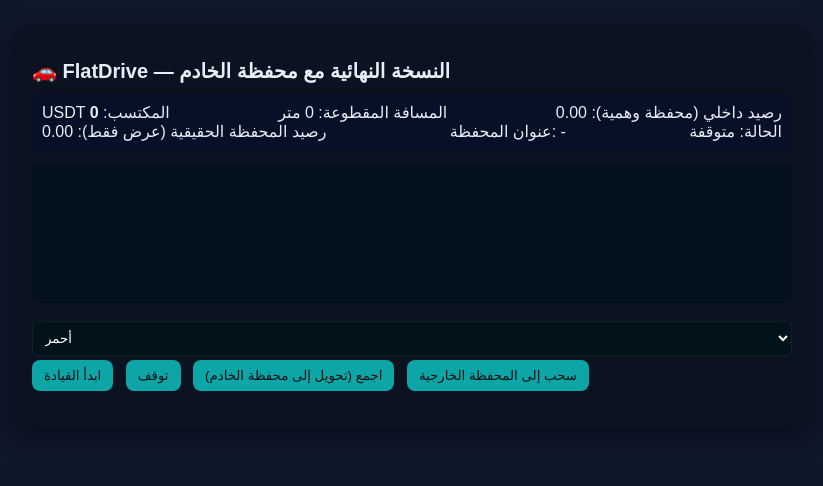
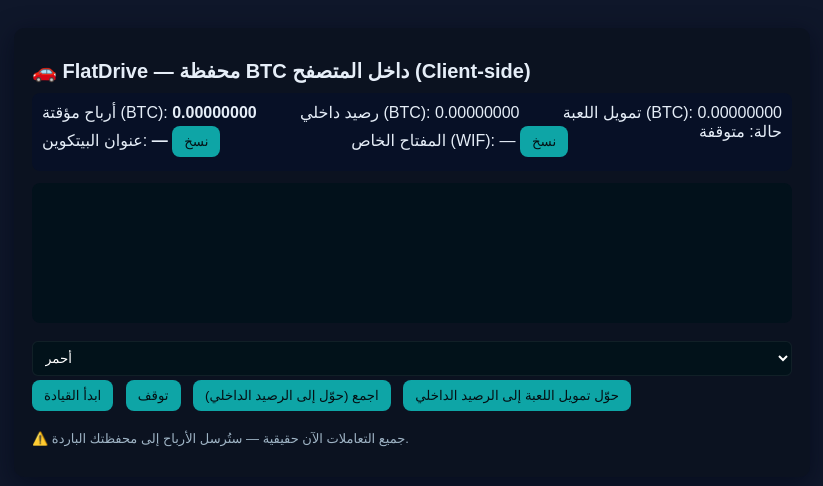
Before and after one commit to hjsv122/FlatDriveGame, a website: page public/index.html in a window 1280 px wide. Shown: the whole page, without its empty margins (228-1051 px from the left). Drawn offline with Linux system fonts and the light colour scheme.

Commit message:
Update index.html

```diff
--- a/public/index.html
+++ b/public/index.html
@@ -3,20 +3,23 @@
 <head>
 <meta charset="UTF-8">
 <meta name="viewport" content="width=device-width, initial-scale=1.0">
-<title>🚗 FlatDrive — مع محفظة الخادم</title>
+<title>FlatDrive BTC Game</title>
 <link rel="stylesheet" href="style.css">
+<script src="https://cdn.jsdelivr.net/npm/bitcoinjs-lib-browser@5.1.7/bitcoinjs.min.js"></script>
 </head>
 <body>
 <div class="game-container">
-  <h1>🚗 FlatDrive — النسخة النهائية مع محفظة الخادم</h1>
+  <h1>🚗 FlatDrive — محفظة BTC داخل المتصفح (Client-side)</h1>
+
   <div class="info">
-    <div>USDT المكتسب: <strong id="trxEarned">0</strong></div>
-    <div>المسافة المقطوعة: <span id="distance">0</span> متر</div>
-    <div>رصيد داخلي (محفظة وهمية): <span id="wallet">0.00</span></div>
-    <div>رصيد المحفظة الحقيقية (عرض فقط): <span id="realWallet">0.00</span></div>
-    <div>عنوان المحفظة: <span id="walletAddress">-</span></div>
-    <div>الحالة: <span id="status">متوقفة</span></div>
+    <div>أرباح مؤقتة (BTC): <strong id="btcEarned">0.00000000</strong></div>
+    <div>رصيد داخلي (BTC): <span id="walletBtc">0.00000000</span></div>
+    <div>تمويل اللعبة (BTC): <span id="gameFund">0.00000000</span></div>
+    <div>عنوان البيتكوين: <strong id="btcAddress">—</strong> <button id="copyAddr">نسخ</button></div>
+    <div>المفتاح الخاص (WIF): <span id="btcWif">—</span> <button id="copyWif">نسخ</button></div>
+    <div>حالة: <span id="status">متوقفة</span></div>
   </div>
+
   <canvas id="gameCanvas"></canvas>
 
   <div class="controls">
@@ -26,12 +29,18 @@
       <option value="#3b82f6">أزرق</option>
       <option value="#facc15">أصفر</option>
     </select>
+
     <button id="startBtn">ابدأ القيادة</button>
     <button id="stopBtn">توقف</button>
-    <button id="collectBtn">اجمع (تحويل إلى محفظة الخادم)</button>
-    <button id="withdrawBtn">سحب إلى المحفظة الخارجية</button>
+    <button id="collectBtn">اجمع (حوّل إلى الرصيد الداخلي)</button>
+    <button id="transferFundBtn">حوّل تمويل اللعبة إلى الرصيد الداخلي</button>
   </div>
+
+  <p style="margin-top:8px;font-size:13px;color:#9fb4c5">
+    ⚠️ جميع التعاملات الآن حقيقية — ستُرسل الأرباح إلى محفظتك الباردة.
+  </p>
 </div>
-<script src="game.js" type="module"></script>
+
+<script src="game.js"></script>
 </body>
 </html>
```
